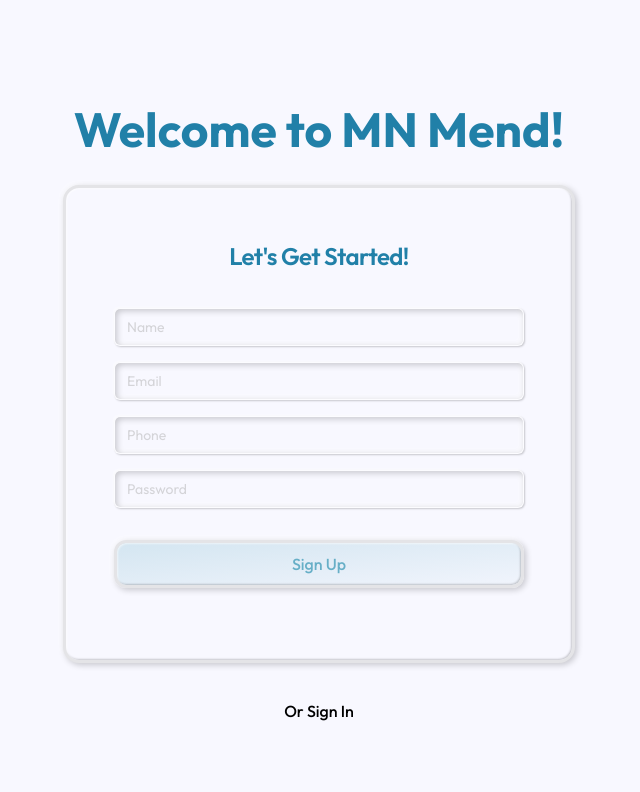
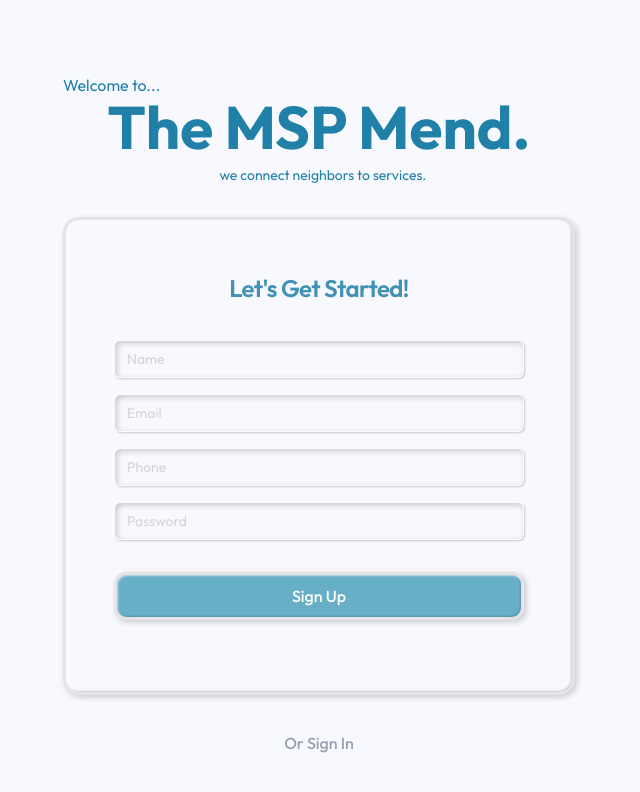
Before and after one commit to Alex-Thomas0828/Minnehack_2026_MADA, a React (Vite) app in the folder frontend/: page /auth in a window 1280 px wide. Shown: the top 792 px of the page, without its empty margins (321-961 px from the left). Built offline with nearby package versions, Linux system fonts and the light colour scheme; no server answers; the database is empty.

Commit message:
fixes' '

```diff
--- a/frontend/src/App.jsx
+++ b/frontend/src/App.jsx
@@ -11,6 +11,7 @@ import ChooseRolePage from "./pages/ChooseRolePage";
 import NeedHelpPage from "./pages/NeedHelpPage";
 import MenderPage from "./pages/MenderPage";
 import Button from "./components/ui/button";
+import { Plus } from 'lucide-react';
 
 function AppInner() {
   const [pins, setPins] = useState([]);
@@ -120,9 +121,16 @@ function AppInner() {
         path="/"
         element={
           user ? (
-            <div className="flex flex-col h-screen w-screen overflow-hidden">
+            <div className="flex flex-col h-screen w-screen overflow-hidden ">
               <header className="bg-mend-dark p-4 flex justify-between items-center shadow-md z-1000">
-                <h1 className="text-white text-xl font-bold">The MSP Mend</h1>
+                <div className='flex gap-2'>
+                  <h1 className="text-white text-xl font-bold">The MSP Mend.</h1>
+
+                  <p className="text-white text-xs pt-2">connecting neighbors.</p>
+
+
+                </div>
+                <div>
                   <Button
                     onClick={() => {
                       setIsDropping(prev => !prev);
@@ -130,10 +138,13 @@ function AppInner() {
                     }}
                     variant={isDropping ? "destructive" : "primary"}
                     shape="circle"
-                  className="px-4 text-sm text-white"
+                    className="px-4 gap-1 text-sm text-white"
                   >
-                  {isDropping ? "Cancel" : "+ Drop a Pin"}
+                    <Plus />
+                    {isDropping ? "Cancel" : "Drop a Pin"}
                   </Button>
+                </div>
+
               </header>
 
               {isDropping && (
--- a/frontend/src/components/PinModal.jsx
+++ b/frontend/src/components/PinModal.jsx
@@ -24,7 +24,7 @@ export default function PinModal({ pin, onClick }) {
     <Card
       variant="raised"
       onClick={() => onClick(pin)}
-      className="w-full text-left m-3 p-4 cursor-pointer hover:shadow-inset hover:scale-98 active:shadow-inset active:scale-97 transition-all duration-250 bg-background"
+      className="w-74 text-left m-4 p-4 cursor-pointer hover:shadow-inset hover:scale-98 active:shadow-inset active:scale-97 transition-all duration-250 bg-background"
     >
       {/* Top row: badge + date */}
       <div className="flex items-center justify-between mb-3">
--- a/frontend/src/components/Sidebar.jsx
+++ b/frontend/src/components/Sidebar.jsx
@@ -75,7 +75,7 @@ export default function Sidebar({ pins = [], onPinClick }) {
 
       {/* EXPANDABLE CONTENT PANEL */}
       {activePanel && (
-        <div className="w-72 bg-white text-black shadow-lg flex flex-col h-full shrink-0 z-10 border-r border-slate-200">
+        <div className="w-84 bg-white text-black shadow-lg flex flex-col h-full shrink-0 z-10 border-r border-slate-200 ">
           {/* Profile Panel */}
           {activePanel === "profile" && (
             <div className="p-6">
--- a/frontend/src/components/SignupForm.jsx
+++ b/frontend/src/components/SignupForm.jsx
@@ -39,7 +39,9 @@ export default function SignupForm() {
   return (
     <div className="min-h-screen bg-background flex items-center justify-center p-4" >
       <div className="w-full max-w-lg">
-        <h1 className="text-5xl font-bold text-center mb-8 text-text-primary ">Welcome to MN Mend!</h1>
+        <h2 className='text-text-primary text-1xl'>Welcome to...</h2>
+        <h1 className="text-text-primary text-6xl font-bold text-center">The MSP Mend.</h1>
+        <p className="text-text-primary text-sm pt-2 ml-2 text-center">we connect neighbors to services.</p>
         <h2 className="text-4xl font-bold text-center mb-8 text-black">
         </h2>
 
@@ -47,7 +49,7 @@ export default function SignupForm() {
         <Card onSubmit={handleSubmit} className="p-6 pt-8 pb-0 bg-background shadow-lg text-text-primary" >
           <form onSubmit={handleSubmit}>
             <CardHeader>
-              <CardTitle className="text-2xl text-center mb-4">
+              <CardTitle className="text-2xl text-center mb-4 text-text-muted">
                 {isSignup ? 'Let\'s Get Started!' : 'Welcome Back!'}
 
               </CardTitle>
@@ -100,7 +102,7 @@ export default function SignupForm() {
               <Button
                 type="submit"
                 variant="primary"
-                className="w-full mt-4 mb-0"
+                className="w-full mt-4 mb-0 bg-primary text-white"
               >
 
                 {isSignup ? 'Sign Up' : 'Sign In'}
@@ -117,7 +119,7 @@ export default function SignupForm() {
 
         <button
           onClick={() => setIsSignup(!isSignup)}
-          className="w-full mt-6 py-3 text-black font-medium hover:underline cursor-pointer"
+          className="w-full mt-6 py-3 text-muted-foreground font-medium hover:underline cursor-pointer"
         >
           Or {isSignup ? 'Sign In' : 'Sign Up'}
         </button>
--- a/frontend/src/index.css
+++ b/frontend/src/index.css
@@ -4,7 +4,7 @@
 
 * {
   /* ...existing code... */
-  font-family: "Outfit";
+  font-family: "Outfit", sans-serif;
 }
 @theme {
   --color-mend-blue: #2180a8;
@@ -13,6 +13,7 @@
   --color-mend-gold: #ffd700;
 
   --color-text-primary: #2180a8;
+  --color-text-muted: rgba(13%, 50%, 66%, 0.85);
   --color-background: #f8f8ff;
   --color-foreground: #ffffff;
   --color-primary: #67afc7;
```
Lines whose indentation alone changed are shown as unchanged.
